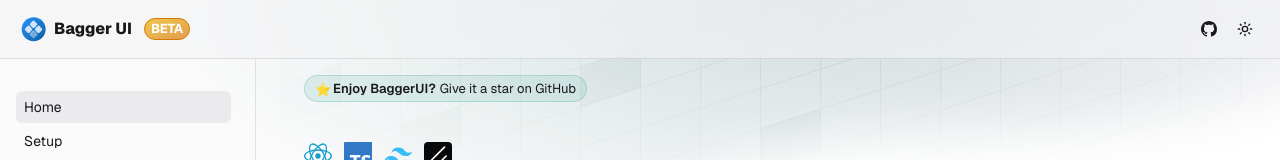
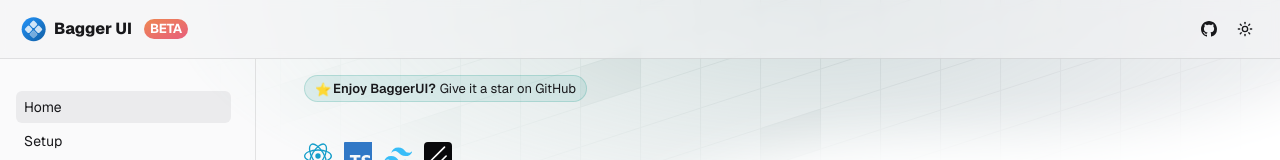
Before and after one commit to kiko-g/bagger-ui, a Next.js app: page / in a window 1280 px wide. Shown: the top 160 px of the page. Built offline with nearby package versions, Linux system fonts and the light colour scheme.

Commit message:
beta badge

```diff
--- a/src/components/layout/Header.tsx
+++ b/src/components/layout/Header.tsx
@@ -12,7 +12,7 @@ export function Header() {
       <div className="flex items-center justify-between px-3 py-3 sm:px-3 lg:px-4 xl:px-1">
         <div className="flex items-center gap-3">
           <LogoLink />
-          <span className="inline-flex items-center rounded-full border border-amber-600 bg-gradient-to-br from-yellow-500/70 to-amber-600/70 px-1.5 py-0.5 text-xs/4 font-bold uppercase tracking-tight text-white dark:border-amber-500">
+          <span className="inline-flex items-center rounded-full bg-gradient-to-br from-orange-600/70 to-rose-600/70 px-1.5 py-0.5 text-xs/4 font-bold uppercase tracking-tight text-white">
             Beta
           </span>
         </div>
```
